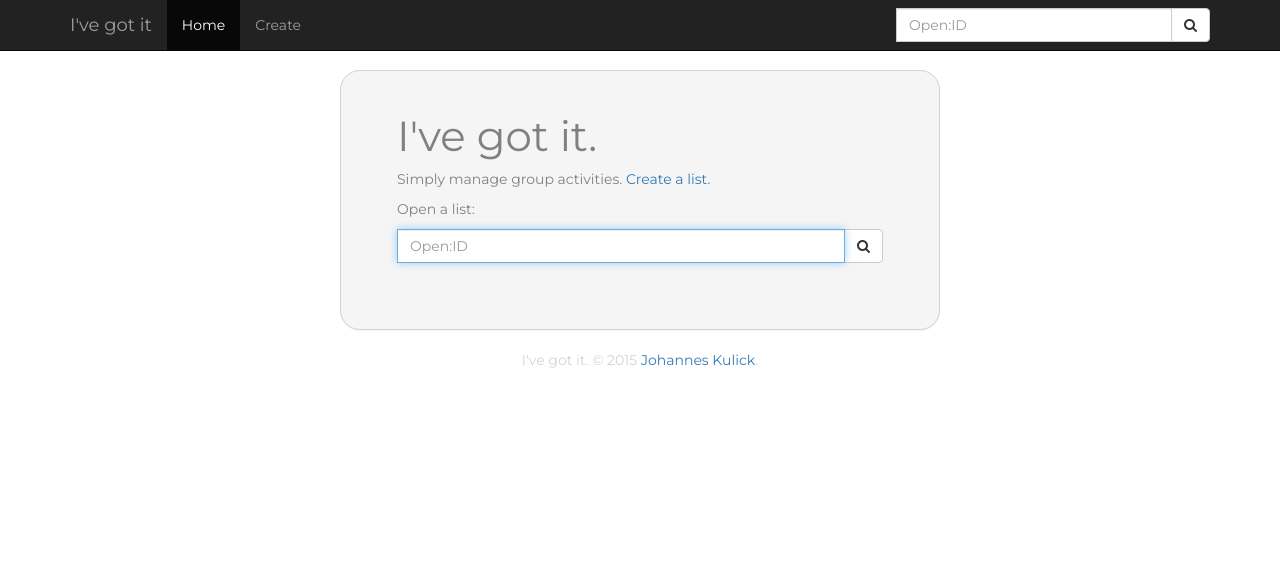
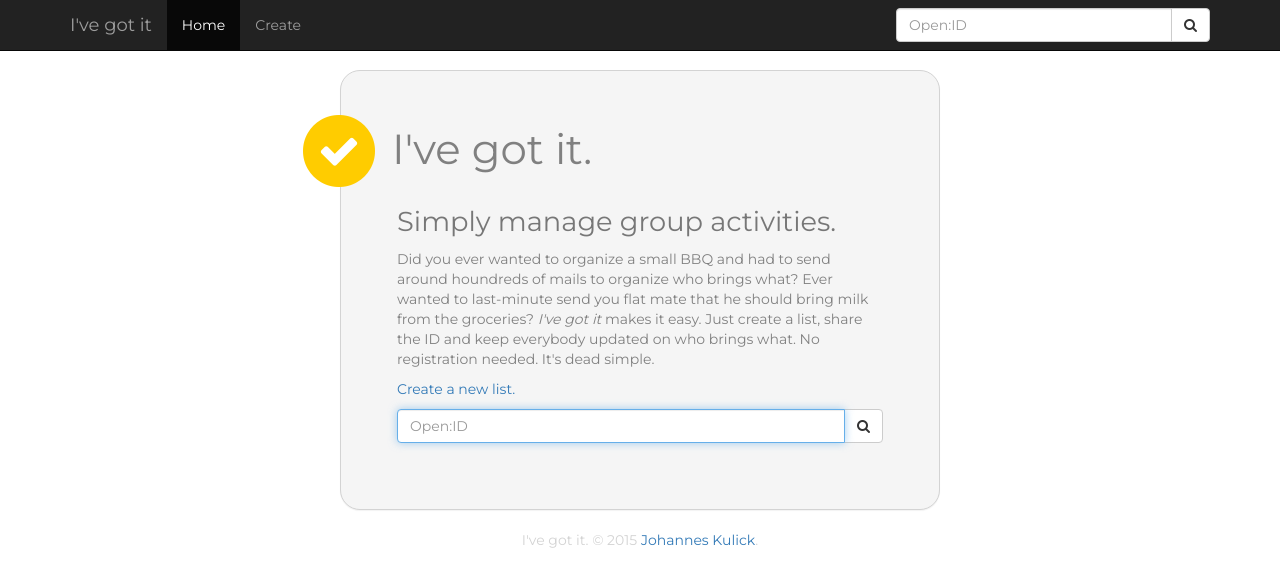
Before and after one commit to hildensia/ivegotit, a Flask app: page / in a window 1280 px wide. Shown: the top 587 px of the page. Run offline with Flask 2, Linux system fonts and the light colour scheme; some libraries are stand-ins or nearby versions.

```diff
--- a/templates/base.html
+++ b/templates/base.html
@@ -32,8 +32,8 @@
             </ul>
             <form class="navbar-form navbar-right" role="search" method="POST" action="/list/open">
                 <div class="input-group">
+                    {{ open_form.gi_list(size=30, class_="form-control ", placeholder="Open:ID") }}
                     {{ open_form.hidden_tag() }}
-                    {{ open_form.gi_list(size=30, class_="form-control ", placeholder="Open:ID") }}
     <span class="input-group-btn">
         <button class="btn btn-default " type="submit"><i class="fa fa-search"></i></button>
     </span>
--- a/templates/index.html
+++ b/templates/index.html
@@ -1,15 +1,27 @@
 {% extends "base.html" %}
 {% block content %}
 <h1>
-    I've got it.
+            <span class="icon fa-stack fa-lg">
+                <i class="fa fa-circle fa-stack-2x"></i>
+                <i class="fa fa-check fa-stack-1x fa-inverse"></i>
+            </span>
+    I've got it.<br>
+    <small>Simply manage group activities.</small>
 </h1>
-<p>Simply manage group activities. <a href="/list/create">Create a list.</a></p>
 
-<p>Open a list:
+<p>Did you ever wanted to organize a small BBQ and had to send around houndreds
+of mails to organize who brings what? Ever wanted to last-minute send you flat mate
+that he should bring milk from the groceries? <i>I've got it</i> makes it easy. Just create
+a list, share the ID and keep everybody updated on who brings what. No registration needed.
+It's dead simple.</p>
+
+<p><a href="/list/create">Create a new list.</a></p>
+
+<p>
 <form method="POST" action="/list/open">
     <div class="input-group">
+    {{ form.gi_list(class_="form-control", placeholder="Open:ID", autofocus=true) }}
     {{ form.hidden_tag() }}
-    {{ form.gi_list(class_="form-control", placeholder="Open:ID", autofocus=true) }}
     <span class="input-group-btn">
         <button class="btn btn-default " type="submit"><i class="fa fa-search"></i></button>
     </span>
```
